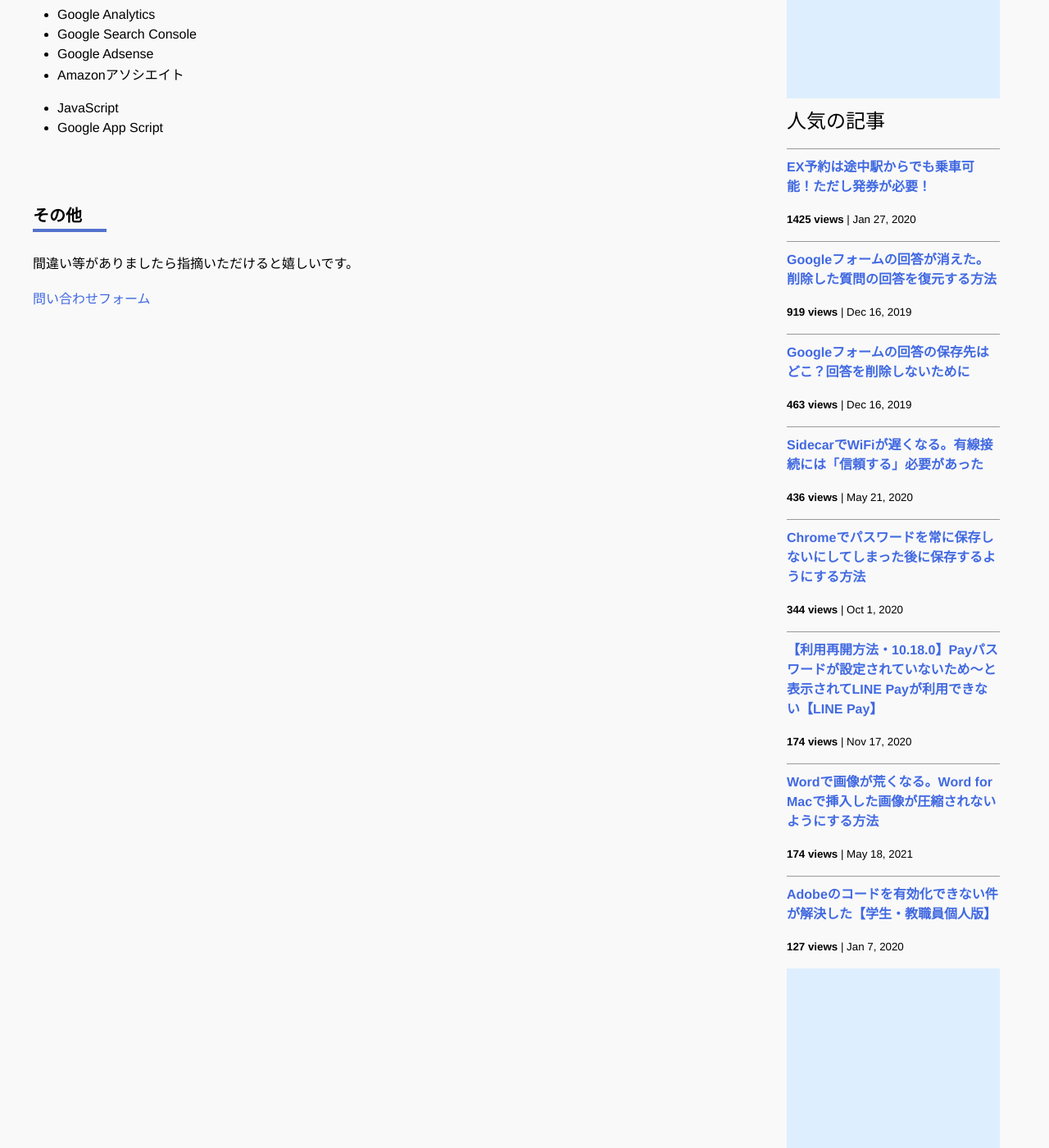
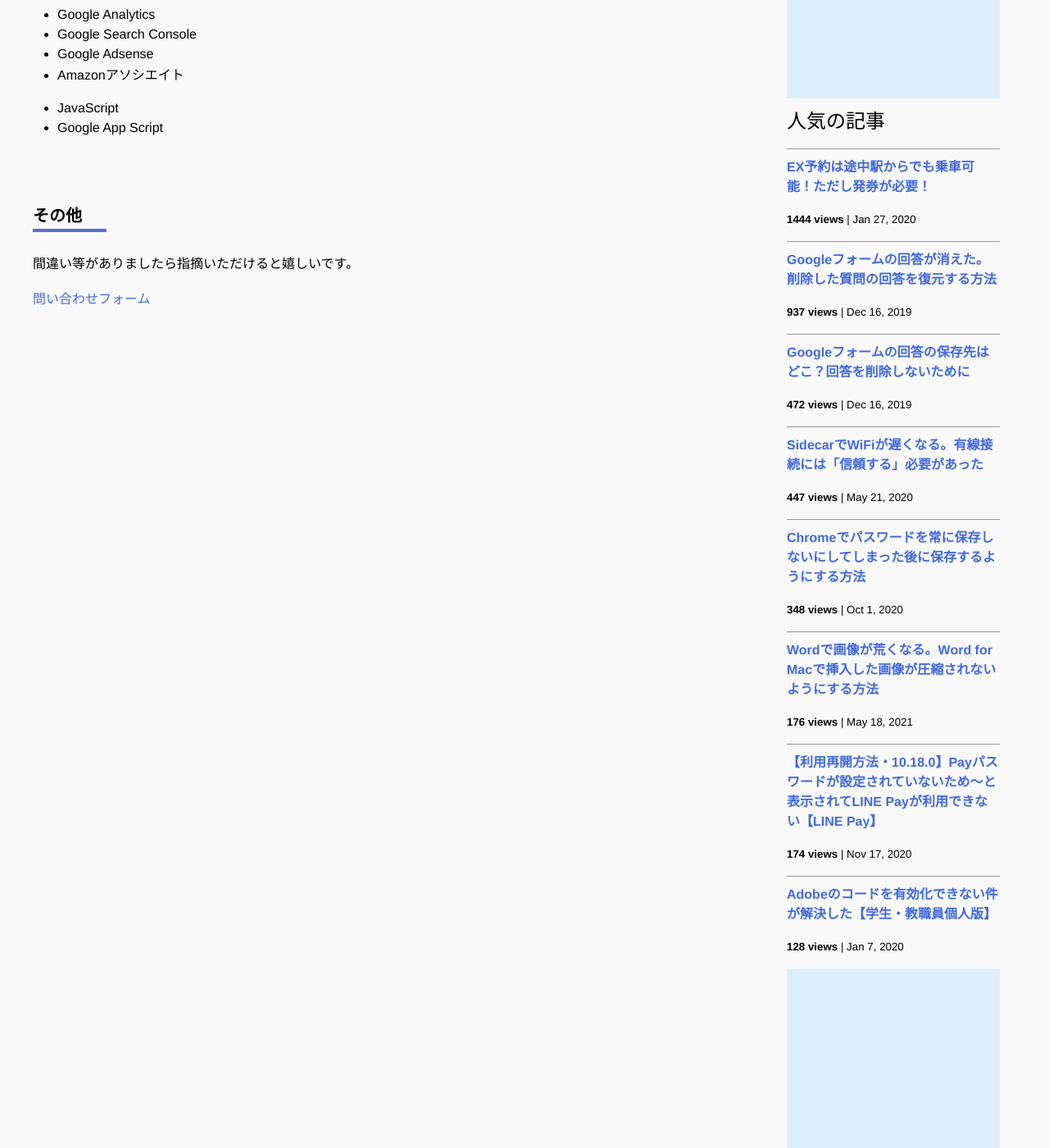
Before and after one commit to iwanaminami/shoyaiwaname, a Jekyll site: the page built from about.markdown, in a window 1280 px wide and 1400 px high, scrolled down 693 px. Shown: the whole window at 82% size. Built offline with Jekyll 4.4.1, drawn with Linux system fonts in a browser that asks for light colours; nearby versions of some CDN libraries; comment, search, counter and statistics services are not loaded.

Commit message:
a new commit message

```diff
--- a/_data/popularposts.yml
+++ b/_data/popularposts.yml
@@ -1,17 +1,17 @@
 side:
-  - view: 1425
+  - view: 1444
     url: /2020/01/27/ex-rideontheway.html
-  - view: 919
+  - view: 937
     url: /2019/12/16/restore-googleform.html
-  - view: 463
+  - view: 472
     url: /2019/12/16/googleform-answers.html
-  - view: 436
+  - view: 447
     url: /2020/05/21/sidecar-via-cable.html
-  - view: 344
+  - view: 348
     url: /2020/10/01/googlepassword.html
+  - view: 176
+    url: /2021/05/18/image-compression-word.html
   - view: 174
     url: /2020/11/17/linepay.html
-  - view: 174
-    url: /2021/05/18/image-compression-word.html
-  - view: 127
+  - view: 128
     url: /2020/01/07/adobe-activate-problem.html
```
